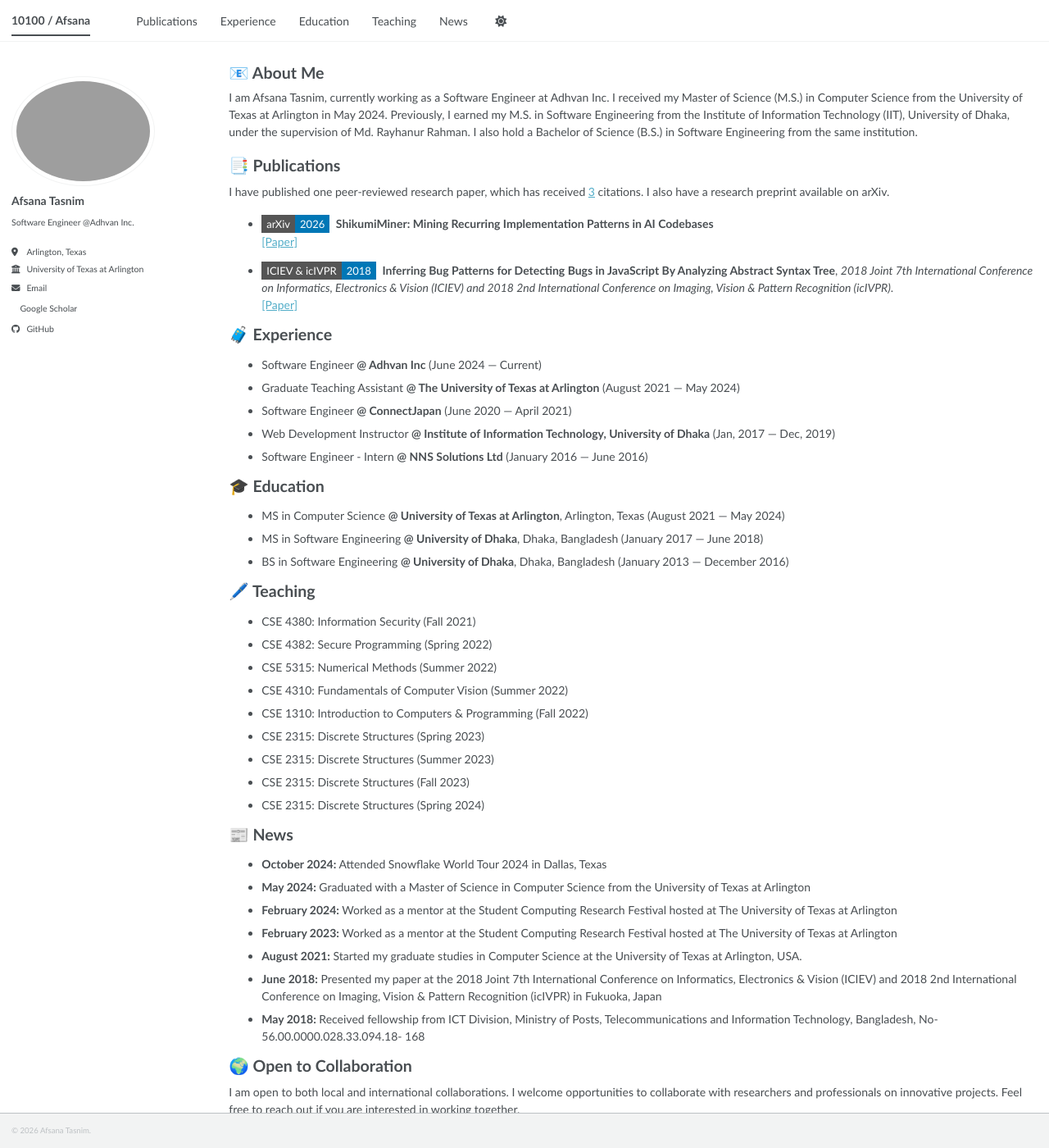
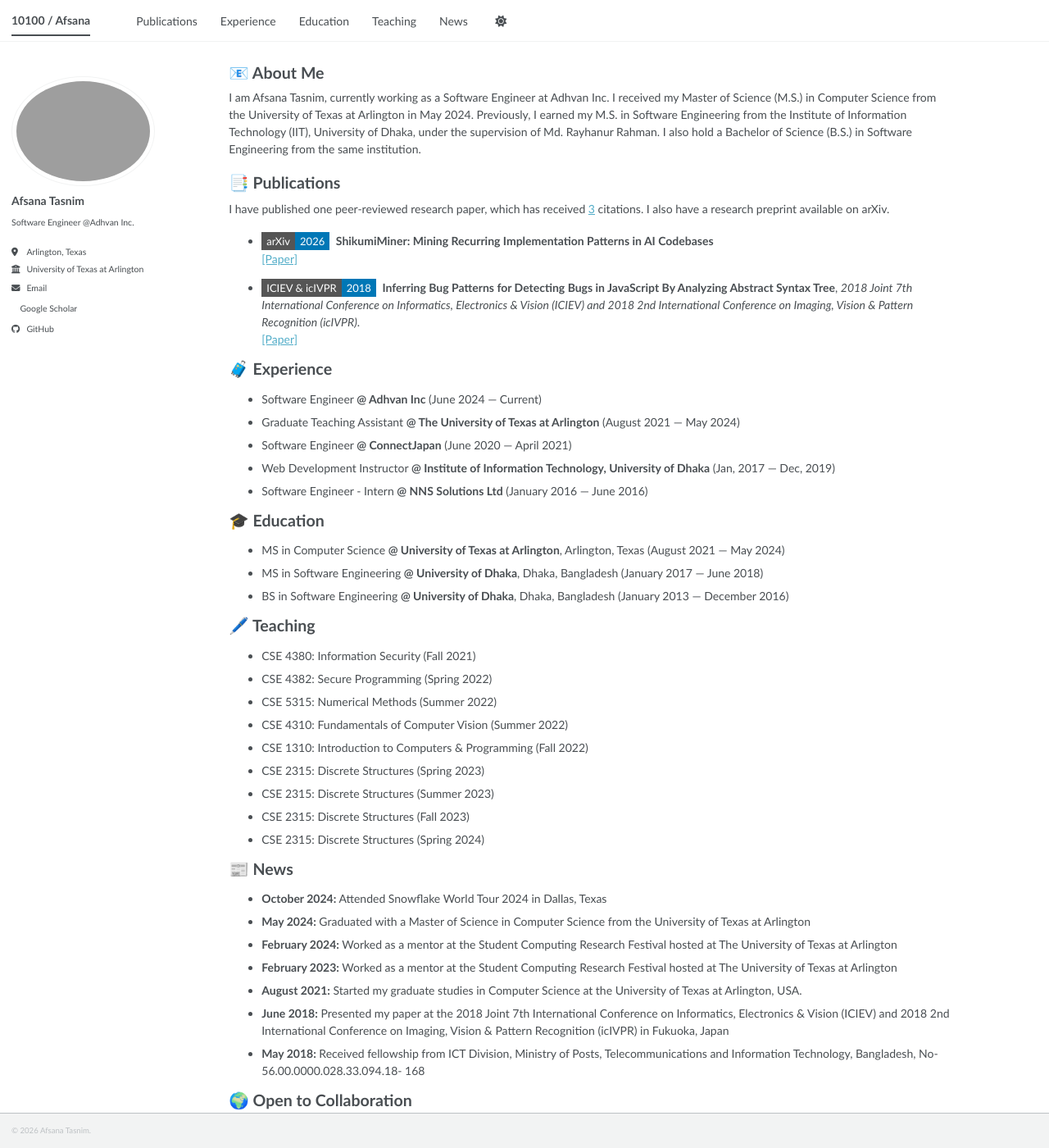
Before and after one commit to AfsanaTasnim/AfsanaTasnim.github.io, a Jekyll site: the page built from _pages/about.md, in a window 1280 px wide and 1400 px high. Shown: the whole window at 82% size. Built offline with Jekyll 4.4.1, drawn with Linux system fonts in a browser that asks for light colours; a style sheet for code colours, icons or effects is not loaded.

Commit message:
Update _page.scss

```diff
--- a/_sass/layout/_page.scss
+++ b/_sass/layout/_page.scss
@@ -20,7 +20,7 @@
   @include breakpoint($large) {
     @include span(10 of 12 last);
     @include prefix(0.5 of 12);
-    @include suffix(0 of 12);
+    @include suffix(1 of 12);
   }
 
   .page__inner-wrap {
```
